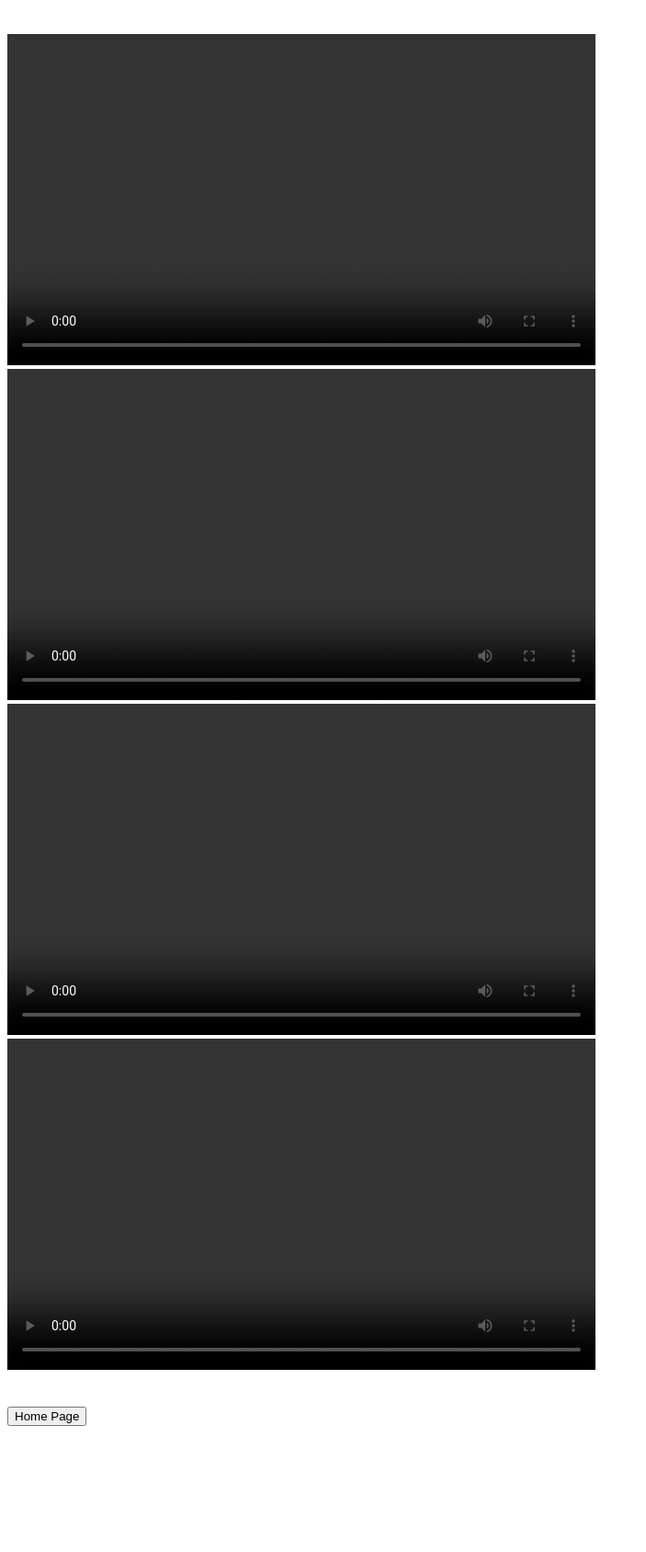
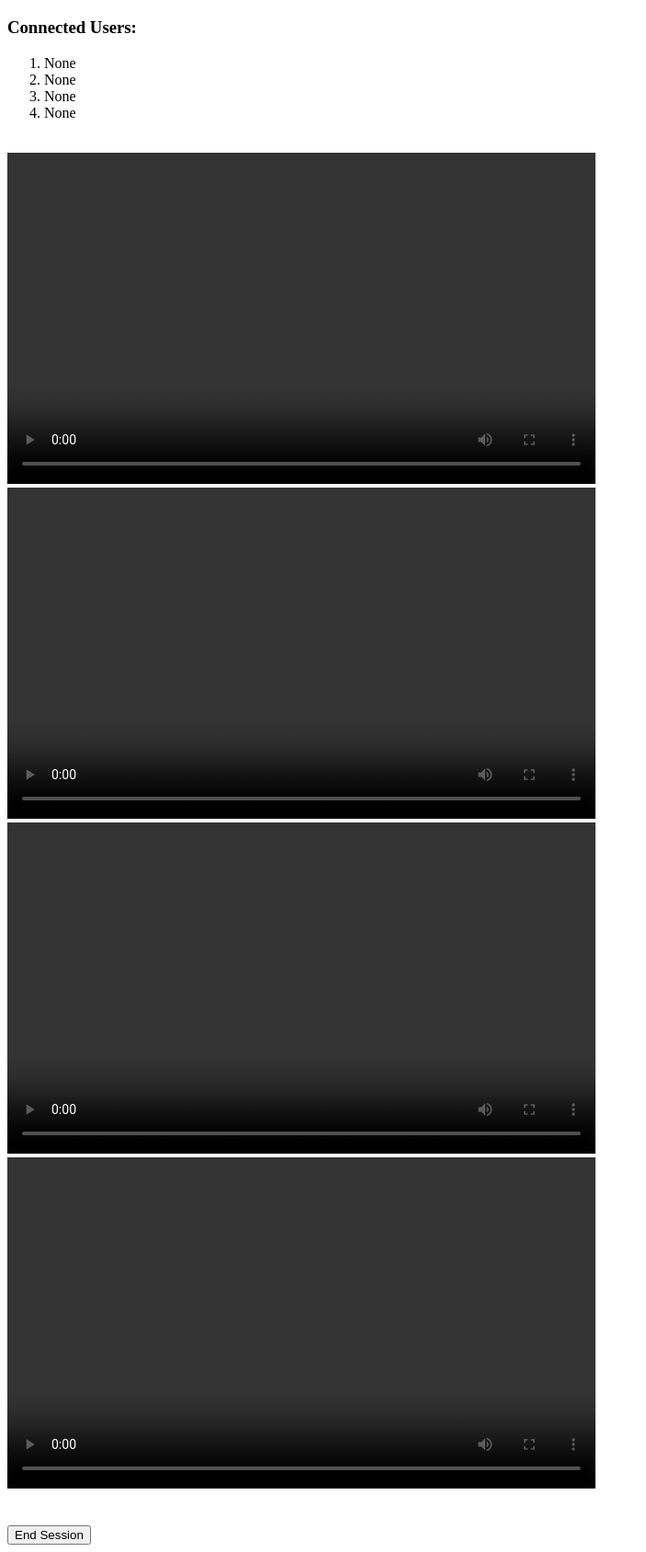
Before and after one commit to dushyant18033/VideoCall-PeerJS, a Flask app: page /begin in a window 1280 px wide. Shown: the part 40-1727 px from the top of the page at 92% size, without its empty margins (0-703 px from the left). Before the commit the page ends 1590 px from the top, so only its background shows below. Run offline with Flask 2, Linux system fonts and the light colour scheme; some libraries are stand-ins or nearby versions.

Commit message:
Master can see peerids of connected students

```diff
--- a/templates/master.html
+++ b/templates/master.html
@@ -8,6 +8,14 @@
 <body>
     <h3>User: {{ user.uname }}</h3>
     <h3 id="peerid"></h3>
+
+    <h3>Connected Users:</h3>
+    <ol type="1">
+        <li id="user1">None</li>
+        <li id="user2">None</li>
+        <li id="user3">None</li>
+        <li id="user4">None</li>
+    </ol>
     <br>
     <video id="vid1" autoplay="true" controls="true" width="640" height="360"></video>
     <video id="vid2" autoplay="true" controls="true" width="640" height="360"></video>
@@ -16,27 +24,40 @@
     <video id="vid4" autoplay="true" controls="true" width="640" height="360"></video>
 
 
+
     <form action="/" method="POST">
         <input type="hidden" name="username" value=""><br>
         <input type="hidden" name="password" value=""><br>
-        <input type="submit" id="backToHome" value="Home Page">
+        <input type="submit" id="backToHome" value="End Session" onclick="logout()">
     </form>
 
     <script>
         let video = document.querySelectorAll('video');
+        let users = document.querySelectorAll('li');
         for(let i=0; i<video.length; i++)
         {
             video[i].onloadedmetadata = function(e) {
                 video[i].play();
             };
         }
-        let ctr=0;
 
         const peer = new Peer({key: 'lwjd5qra8257b9'});
+        let students = [null,null,null,null];
+
+
+
+
+        function logout()
+        {
+            peer.destroy();
+        }
         peer.on('open', function(id) {
 			console.log('ID: '+id);
 			document.getElementById('peerid').innerText='Session ID: '+id;
 		});
+        peer.on('disconnected', function () {
+            peer.reconnect();
+        });
 		peer.on('error', function(err) {
 			console.log('error:');
 			console.log(err.type);
@@ -46,7 +67,7 @@
         let videoStream = null;
         navigator.getUserMedia(
 		{
-  			video: { width: 1280, height: 720 },
+  			video: {},
   			audio: true
 		},
 		function(stream){
@@ -63,9 +84,39 @@
 
 			call.on('stream', function(stream) {
 				console.log('Connected');
-				video[(ctr++)%4].srcObject = stream;
+				for(let i=0; i<4; i++)
+                {
+                    let vid = video[i];
+                    if(vid["srcObject"] == null)
+                    {
+                        vid.srcObject = stream;
+                        students[i] = call["peer"];
+                        users[i].innerText=students[i];
+                        peer.connections[students[i]][0].on('close',function () {
+                           students[i] = null;
+                           users[i].innerText="None";
+                           vid["srcObject"] = null;
+                        });
+                        break;
+                    }
+                    else if(vid["srcObject"]["id"] == stream["id"])
+                        break;
+                    else if(!vid["srcObject"]["active"])
+                    {
+                        vid.srcObject = stream;
+                        students[i] = call["peer"];
+                        users[i].innerText=students[i];
+                        peer.connections[students[i]][0].on('close',function () {
+                           students[i] = null;
+                           users[i].innerText="None";
+                           vid["srcObject"] = null;
+                        });
+                        console.log("called");
+                    }
+                }
 			});
   		});
+
 
     </script>
 </body>
```
Also changed, not shown: templates/slave.html (+24 -2 lines).
